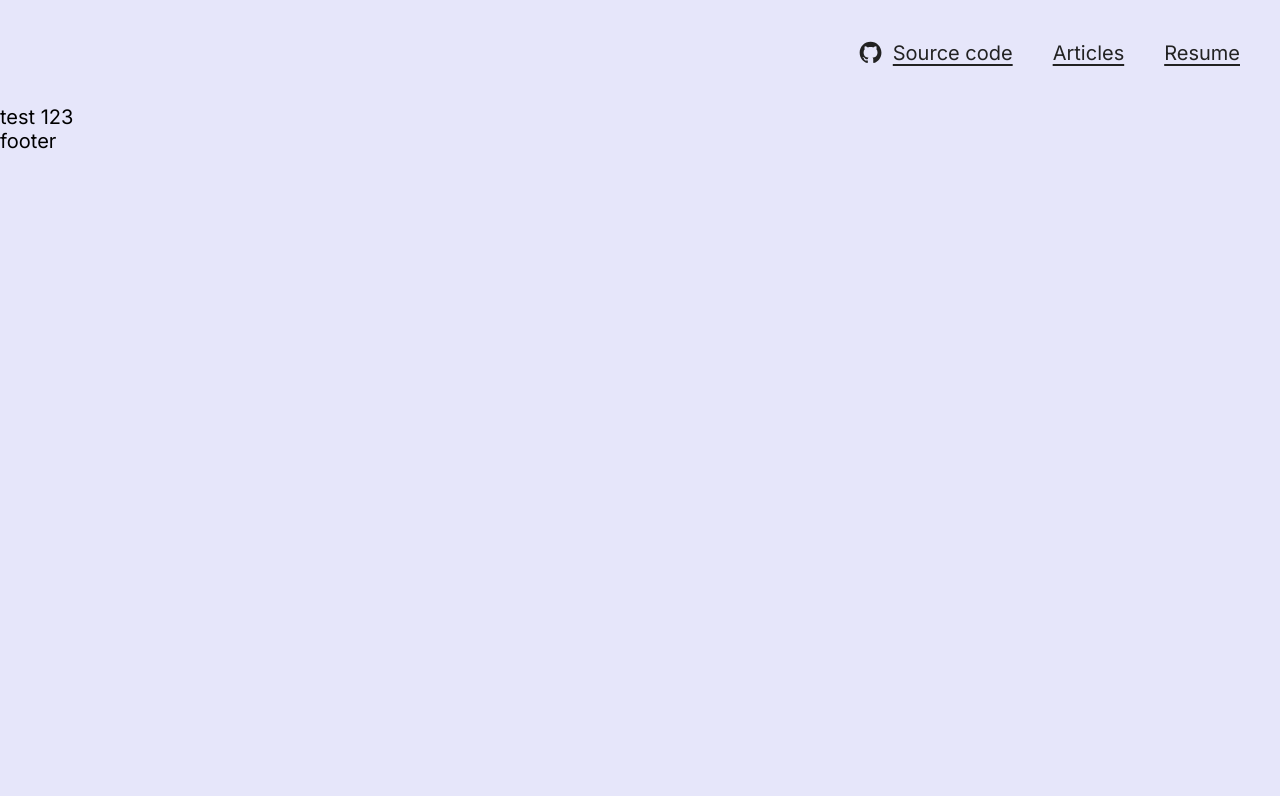
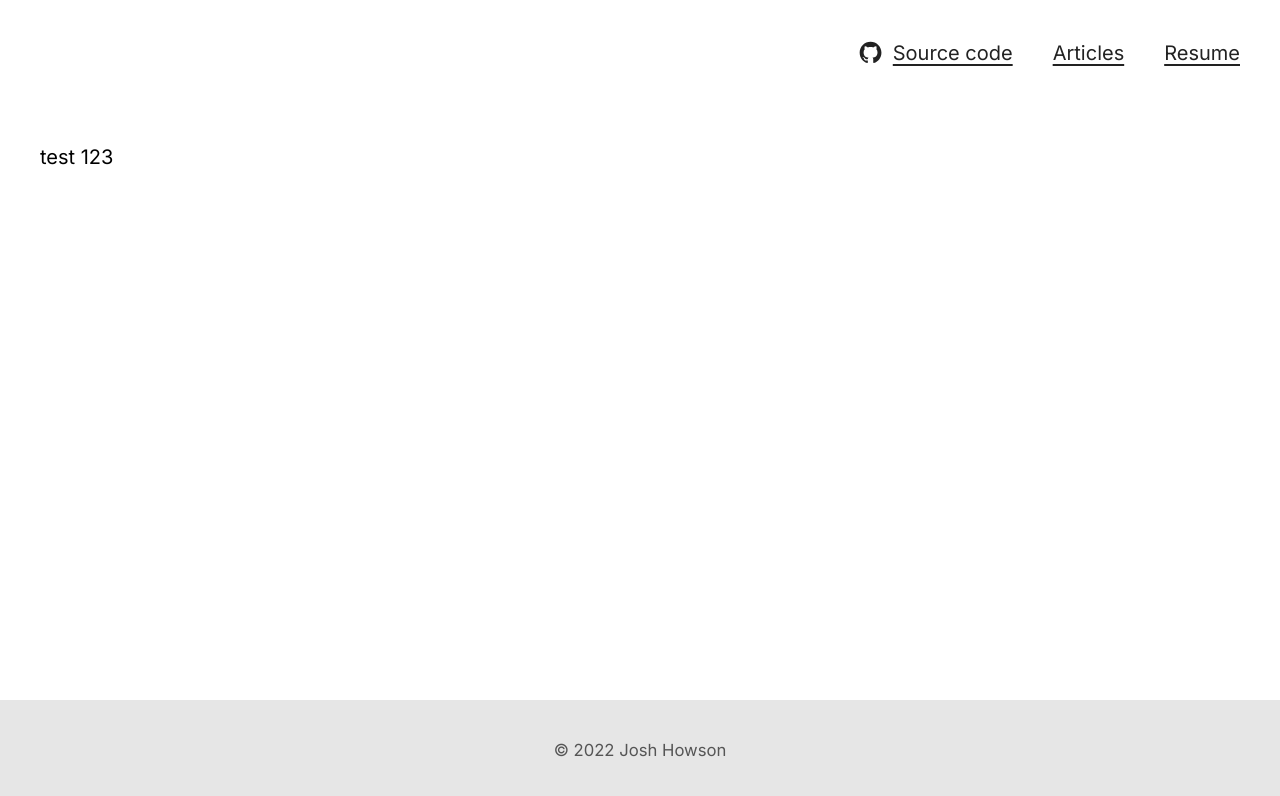
Before and after one commit to josh-b-howson/joshhowson.com, a Next.js app: page / in a window 1280 px wide. Shown: the top 796 px of the page. Built offline with nearby package versions, Linux system fonts and the light colour scheme.

Commit message:
Create footer

```diff
--- /dev/null
+++ b/components/Footer/Footer.module.scss
@@ -0,0 +1,9 @@
+.footer {
+  display: flex;
+  flex-flow: column nowrap;
+  align-items: center;
+  padding: 4rem;
+  background: hsl(0, 0%, 90%);
+  color: #555;
+  font-size: smaller;
+}
--- /dev/null
+++ b/components/Footer/Footer.tsx
@@ -0,0 +1,10 @@
+import styles from './Footer.module.scss'
+
+const Footer = () => {
+  return <footer
+    className={styles.footer}>
+    &copy; {new Date().getFullYear()} Josh Howson
+  </footer>
+}
+
+export default Footer
--- a/components/Header/Header.module.scss
+++ b/components/Header/Header.module.scss
@@ -1,14 +1,14 @@
 .header {
   display: flex;
   align-items: baseline;
-  padding: 4rem;
-
+  padding: 4rem var(--gutter-x);
 
   nav {
     display: flex;
+    flex-flow: row wrap;
     align-items: center;
+    justify-content: flex-end;
     gap: 4rem;
-    justify-content: flex-end;
     margin-inline-start: auto;
   }
 
@@ -16,13 +16,16 @@
     font-size: 2rem;
     font-weight: 600;
   }
+
   :global {
     a {
+      flex: 0 0 auto;
       display: flex;
       align-items: center;
       gap: 1rem;
 
       svg {
+        flex: 0 0 auto;
         height: 1.25em;
         width: 1.25em;
         fill: currentColor;
--- a/components/Layout/Layout.module.scss
+++ b/components/Layout/Layout.module.scss
@@ -1,4 +1,14 @@
 .layout {
-  background: lavender;
+  --gutter-x: 4rem;
+  display: flex;
+  flex-flow: column nowrap;
+  align-items: stretch;
   min-height: 100vh;
+
+  main {
+    /* grow if there's extra room */
+    flex: 1 0 auto;
+
+    padding: var(--gutter-x);
+  }
 }
--- a/components/Layout/Layout.tsx
+++ b/components/Layout/Layout.tsx
@@ -2,6 +2,7 @@ import styles from './Layout.module.scss'
 import { ReactNode } from 'react'
 import Head from 'next/head'
 import Header from '../Header/Header'
+import Footer from '../Footer/Footer'
 
 interface Props {
   children?: ReactNode,
@@ -23,9 +24,7 @@ const Layout = ({
       <main>
         {children}
       </main>
-      <footer>
-        footer
-      </footer>
+      <Footer />
     </div>)
 }
 
--- a/components/index.tsx
+++ b/components/index.tsx
@@ -1,2 +1,3 @@
 export { default as Layout } from './Layout/Layout'
 export { default as Header } from './Header/Header'
+export { default as Footer } from './Footer/Footer'
```
